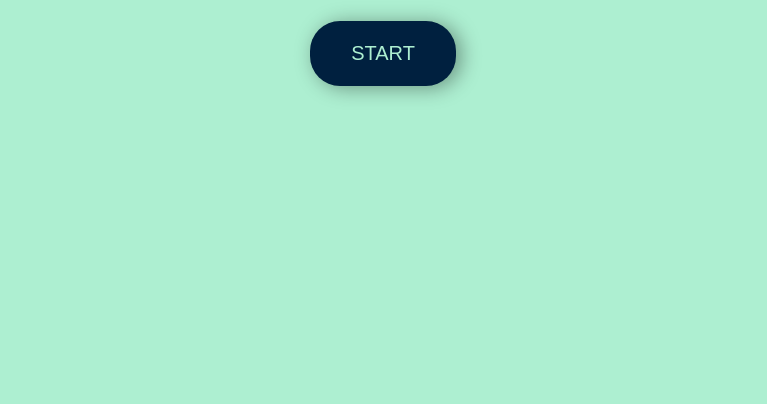
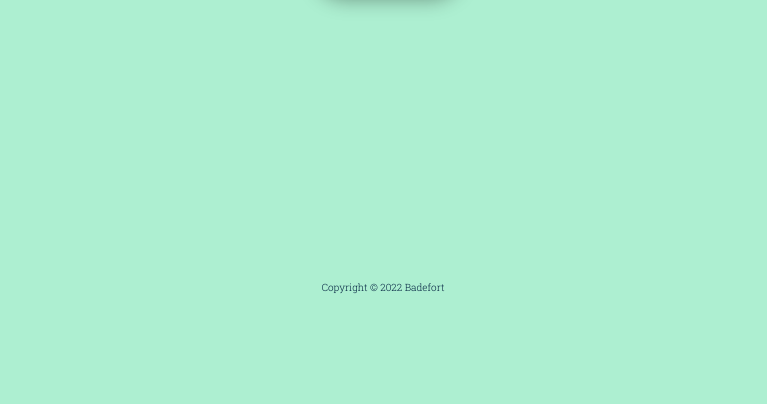
Before and after one commit to G-badek/Number-guessing-game, a plain HTML site: page index.html in a window 1280 px wide. Shown: the part 396-800 px from the top of the page, without its empty margins (257-1024 px from the left). Drawn offline with Linux system fonts and the light colour scheme.

Commit message:
Structures adjustment

```diff
--- a/index.html
+++ b/index.html
@@ -14,6 +14,9 @@
     <h1>THE ULTIMATE NUMBER GUESSING GAME</h1>
     <button onclick="online()">START</button>
     </div>
+  <div>
+        <p>Copyright &copy; 2022 Badefort</p>
+    </div>
 
   <script src="script.js"></script>
 
--- a/script.js
+++ b/script.js
@@ -42,7 +42,7 @@ function online(range = 2) {
     //range = num;
     actualValue = Math.ceil(Math.random() * range);
     console.log(`The correct number for STAGE ${range-1} is: ${actualValue}`);
-    predictedValue = prompt(`\nHello ${user}\n\nYou are welcome to the STAGE ${range-1} of The Number Guessing Game\n\nYou have ${point} Point(s)\n\nI picked a random number between 1 and ${range}\n\nShow me how awesome you are by guessing that number.\n`);
+    predictedValue = prompt(`\nHello ${user}\n\nWelcome to the STAGE ${range-1} of The Number Guessing Game\n\nYou have ${point} Point(s)\n\nI picked a random number between 1 and ${range}\n\nShow me how awesome you are by guessing that number.\n`);
     if(predictedValue != null) {
         process(range);
     } else {
--- a/style.css
+++ b/style.css
@@ -15,9 +15,11 @@ body {
     color: #00203fff;
     font-family: 'Roboto Slab', serif;
     display: flex;
-    justify-content: center;
+    justify-content: space-between;
+    flex-direction: column;
+    padding: 3rem 0;
     align-items: center;
-    height: 80vh;
+    height: 90vh;
 }
 
 body div {
```
